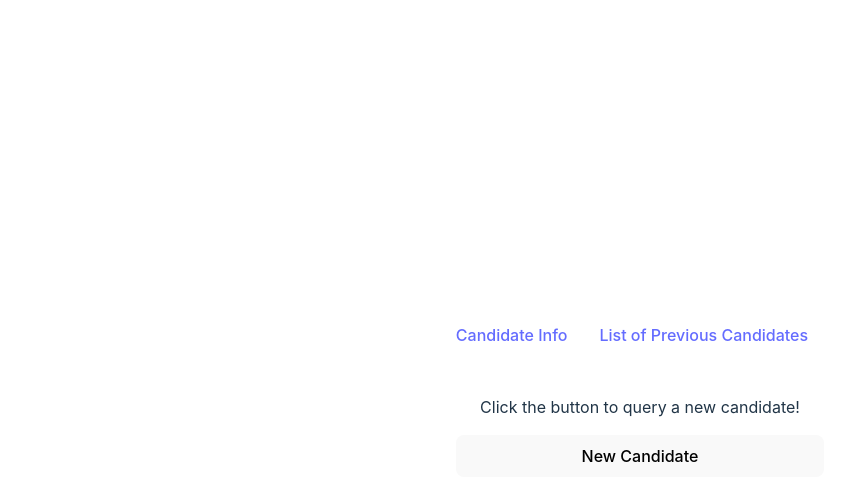
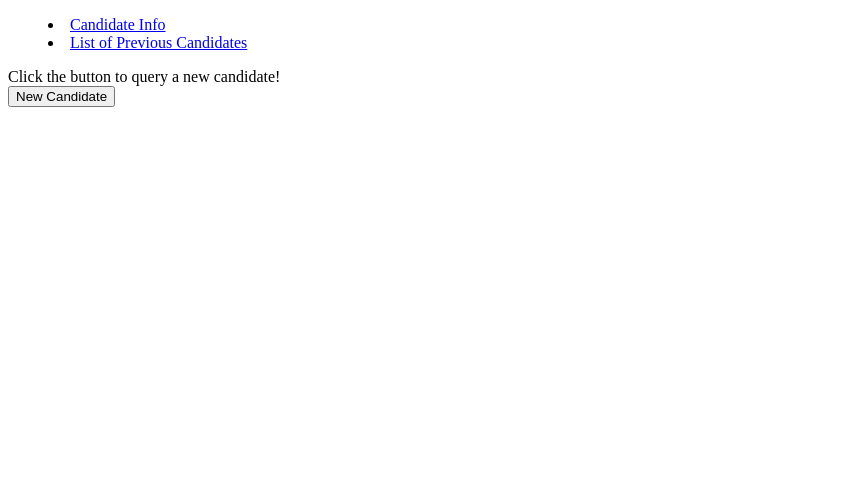
Before and after one commit to esmith1056/candidateq, a React (Vite) app: page /info in a window 1280 px wide. Shown: the top 500 px of the page, without its empty margins (0-862 px from the left). Built offline with nearby package versions, Linux system fonts and the light colour scheme.

Commit message:
Remove default css files and refactor

```diff
--- a/src/App.css
+++ /dev/null
@@ -1,72 +0,0 @@
-#root {
-  max-width: 1280px;
-  margin: 0 auto;
-  padding: 2rem;
-  text-align: center;
-}
-
-* {
-  box-sizing: border-box;
-}
-
-fieldset, textarea {
-  padding: .5rem;
-  margin: .5rem 0;
-  border: 1px solid #ccc;
-  width: 100%;
-}
-
-td, th {
-  text-align: left;
-}
-
-th {
-
-}
-
-.App {
-  max-width: 760px;
-  margin: auto;
-}
-
-.MainMenu {
-  width: 100%;
-  display: flex;
-  margin: 0 0 2rem;
-  padding: 0;
-}
-
-.MainMenu li {
-  list-style: none;
-  margin: 1rem;
-}
-.MainMenu li:nth-of-type(1) {
-  margin-left: 0;
-}
-
-.ReviewControls {
-  max-width: 100%;
-  padding: 1rem;
-  margin: 1rem 0;
-  border: 1px solid #cccccc;
-}
-
-.ReviewControls {
-  text-align: right;
-}
-
-button {
-  margin: 1rem auto;
-  width: 100%;
-  padding: .5rem;
-  font-weight: bold;
-}
-
-:checked + label {
-  font-weight: bold;
-}
-
-.error {
-  font-weight: bold;
-  color: red;
-}
--- a/src/App.tsx
+++ b/src/components/App.tsx
@@ -1,21 +1,13 @@
-import "./App.css";
 import { BrowserRouter, Routes, Route, Link, Navigate } from "react-router-dom";
-import Info from "./routes/info";
-import List from "./routes/list";
+import Info from "../routes/info";
+import List from "../routes/list";
+import MainMenu from "./MainMenu";
 
 const App = (): JSX.Element => {
   return (
     <div className="App">
       <BrowserRouter>
-        <menu className="MainMenu">
-          <li>
-            <Link to="/info">Candidate Info</Link>
-          </li>
-          <li>
-            <Link to="/list">List of Previous Candidates</Link>
-          </li>
-        </menu>
-
+        <MainMenu />
         <Routes>
           <Route path="info/:id" element={<Info />} />
           <Route path="info" element={<Info />} />
--- /dev/null
+++ b/src/components/MainMenu.tsx
@@ -0,0 +1,16 @@
+import { Link } from "react-router-dom";
+
+const MainMenu = (): JSX.Element => {
+  return (
+    <menu className="MainMenu">
+      <li>
+        <Link to="/info">Candidate Info</Link>
+      </li>
+      <li>
+        <Link to="/list">List of Previous Candidates</Link>
+      </li>
+    </menu>
+  );
+};
+
+export default MainMenu;
--- a/src/index.css
+++ /dev/null
@@ -1,70 +0,0 @@
-:root {
-  font-family: Inter, Avenir, Helvetica, Arial, sans-serif;
-  font-size: 16px;
-  line-height: 24px;
-  font-weight: 400;
-
-  color-scheme: light dark;
-  color: rgba(255, 255, 255, 0.87);
-  background-color: #242424;
-
-  font-synthesis: none;
-  text-rendering: optimizeLegibility;
-  -webkit-font-smoothing: antialiased;
-  -moz-osx-font-smoothing: grayscale;
-  -webkit-text-size-adjust: 100%;
-}
-
-a {
-  font-weight: 500;
-  color: #646cff;
-  text-decoration: inherit;
-}
-a:hover {
-  color: #535bf2;
-}
-
-body {
-  margin: 0;
-  display: flex;
-  place-items: center;
-  min-width: 320px;
-  min-height: 100vh;
-}
-
-h1 {
-  font-size: 3.2em;
-  line-height: 1.1;
-}
-
-button {
-  border-radius: 8px;
-  border: 1px solid transparent;
-  padding: 0.6em 1.2em;
-  font-size: 1em;
-  font-weight: 500;
-  font-family: inherit;
-  background-color: #1a1a1a;
-  cursor: pointer;
-  transition: border-color 0.25s;
-}
-button:hover {
-  border-color: #646cff;
-}
-button:focus,
-button:focus-visible {
-  outline: 4px auto -webkit-focus-ring-color;
-}
-
-@media (prefers-color-scheme: light) {
-  :root {
-    color: #213547;
-    background-color: #ffffff;
-  }
-  a:hover {
-    color: #747bff;
-  }
-  button {
-    background-color: #f9f9f9;
-  }
-}
```
Also changed, not shown: src/main.tsx (+5 -6 lines).
